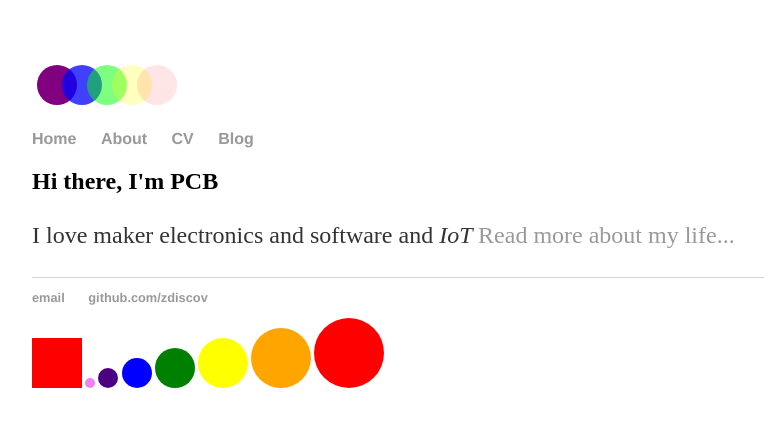
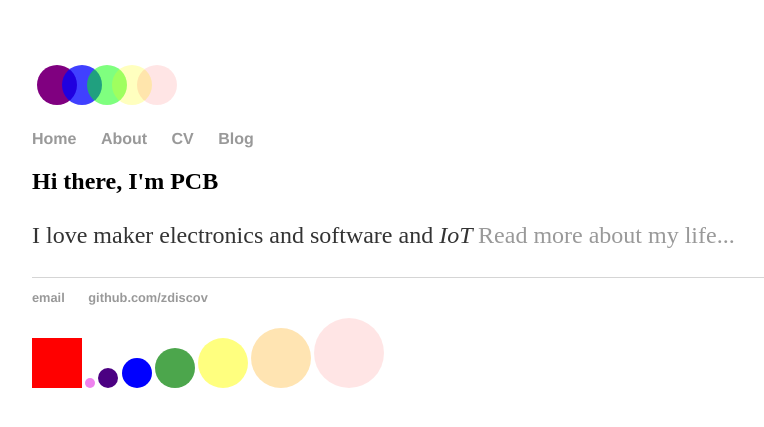
Before and after one commit to zdiscov/zdiscov.github.io, a Jekyll site: the page built from index.html, in a window 1280 px wide. Shown: the top 427 px of the page, without its empty margins (160-924 px from the left). Built offline with Jekyll 4.4.1, drawn with Linux system fonts in a browser that asks for light colours.

Commit message:
Update default.html

```diff
--- a/_layouts/default.html
+++ b/_layouts/default.html
@@ -48,16 +48,16 @@
 				<circle cx="15" cy="15" r="15" fill="blue" />
 			</svg>
 			<svg width="40" height="40">
-				<circle cx="20" cy="20" r="20" fill="green" />
+				<circle cx="20" cy="20" r="20" fill="green" opacity="0.7"/>
 			</svg>
 			<svg width="50" height="50">
-				<circle cx="25" cy="25" r="25" fill="yellow" />
+				<circle cx="25" cy="25" r="25" fill="yellow" opacity="0.5"/>
 			</svg>
 			<svg width="60" height="60">
-				<circle cx="30" cy="30" r="30" fill="orange" />
+				<circle cx="30" cy="30" r="30" fill="orange" opacity="0.3"/>
 			</svg>
 			<svg width="70" height="70">
-				<circle cx="35" cy="35" r="35" fill="red" transparency="0.1"/>
+				<circle cx="35" cy="35" r="35" fill="red" opacity="0.1"/>
 			</svg>
 
 		</footer>
```
